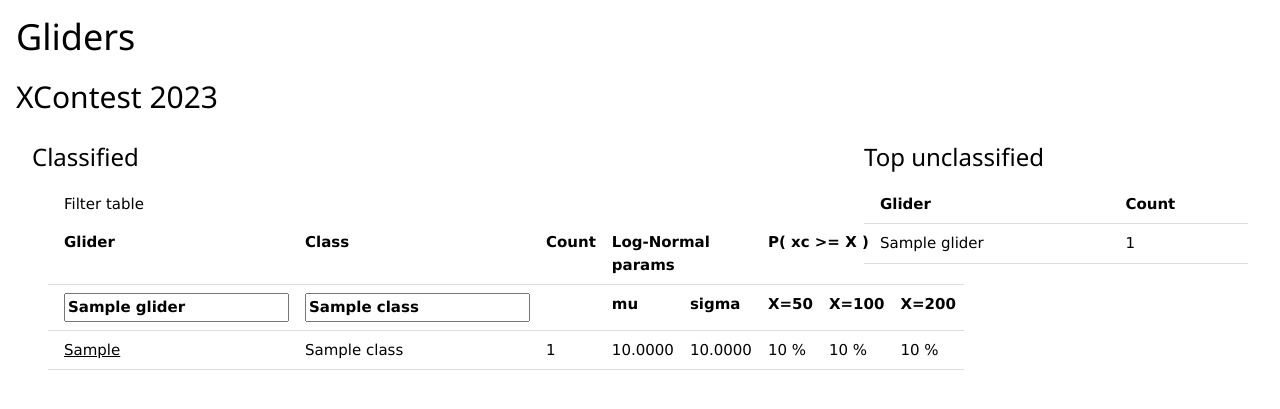
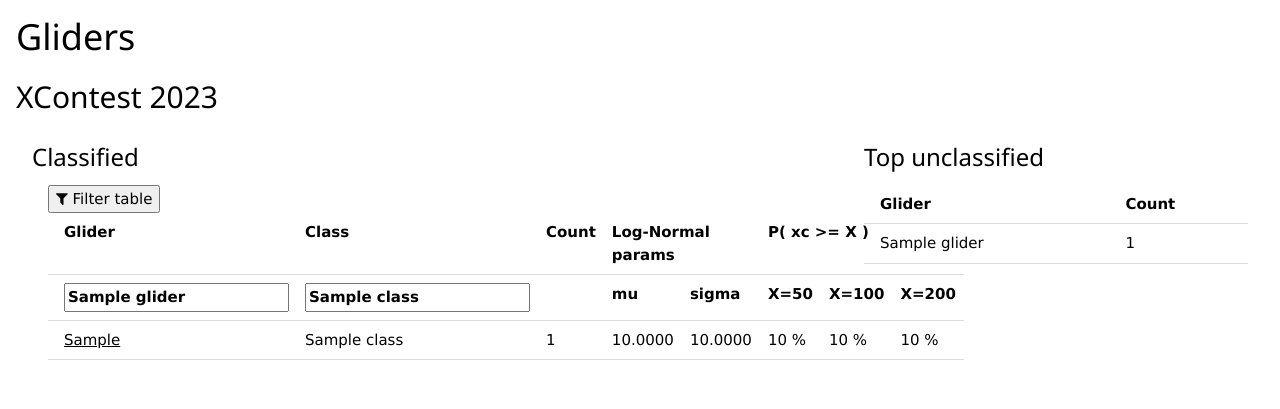
Before and after one commit to rappakos/paraglider-stats, a Python web app: template glider_stats_app/templates/gliders.html in a window 1280 px wide. Shown: the part 39-448 px from the top of the page. Run offline with Jinja, Linux system fonts and the light colour scheme; the template is opened without the code that fills it: most values are stand-ins (such as "Sample title", 1, 10 or a date in 2020).

Commit message:
glider stats - filter button

```diff
--- a/glider_stats_app/templates/base.html
+++ b/glider_stats_app/templates/base.html
@@ -4,6 +4,7 @@
     <meta charset="utf-8">
     {% block head %}
         <link rel="stylesheet" href="https://www.w3schools.com/w3css/4/w3.css">
+        <link rel="stylesheet" href="https://cdnjs.cloudflare.com/ajax/libs/font-awesome/4.7.0/css/font-awesome.min.css">
         <meta name="viewport" content="width=device-width, initial-scale=1">
         <title>{{title}}</title>
     {% endblock %}
--- a/glider_stats_app/templates/gliders.html
+++ b/glider_stats_app/templates/gliders.html
@@ -11,7 +11,9 @@
     <div class="w3-container w3-twothird">
         <h3>Classified</h3>
         <form action="/gliders" method="get" class="w3-container" autocomplete="off">
-            <input type="submit" value="Filter table" class="w3-button"  />
+            <button type="submit" class="btn btn-success" >
+             <i class="fa fa-filter"></i> Filter table
+            </button>
         <table class="w3-table w3-bordered">
             <tr>
                 <th>Glider</th>
```
